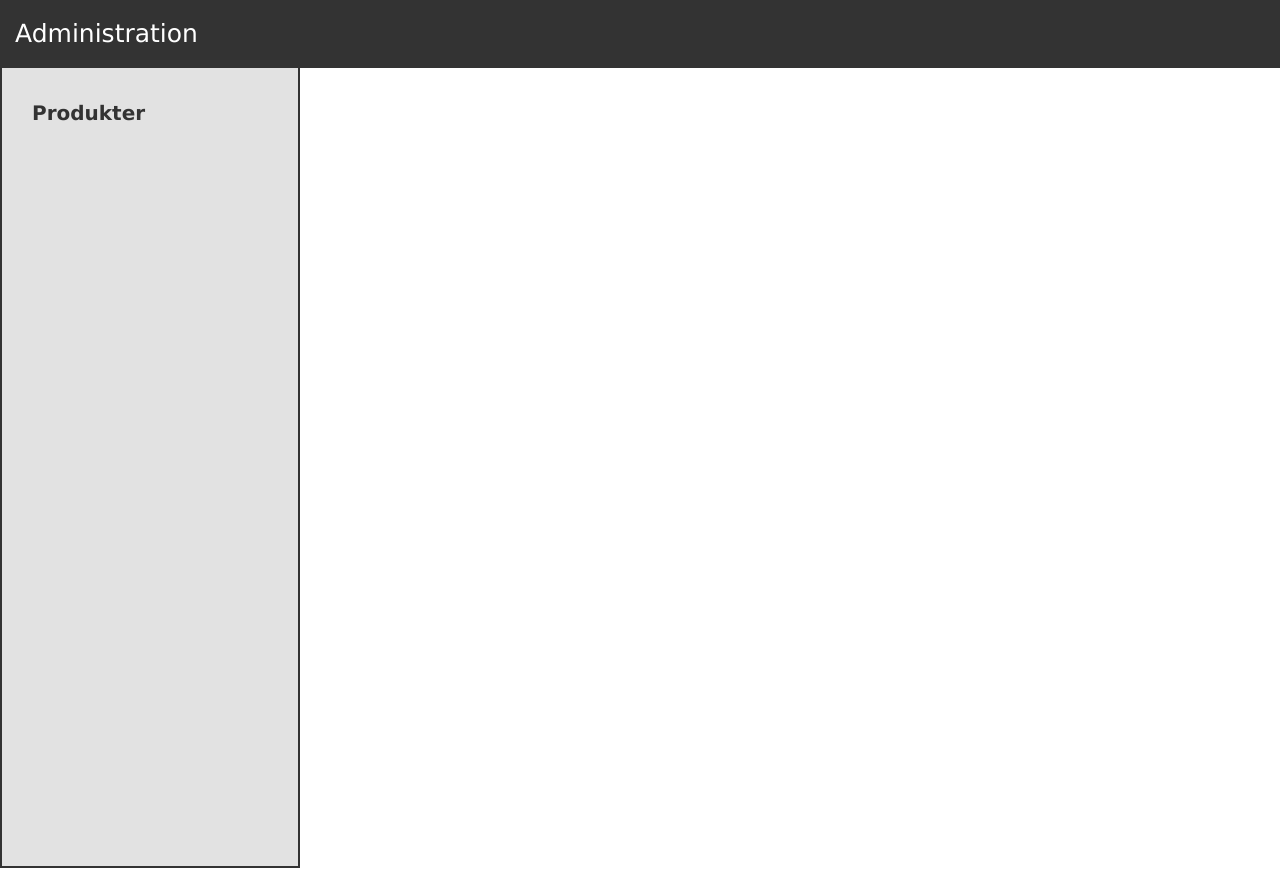
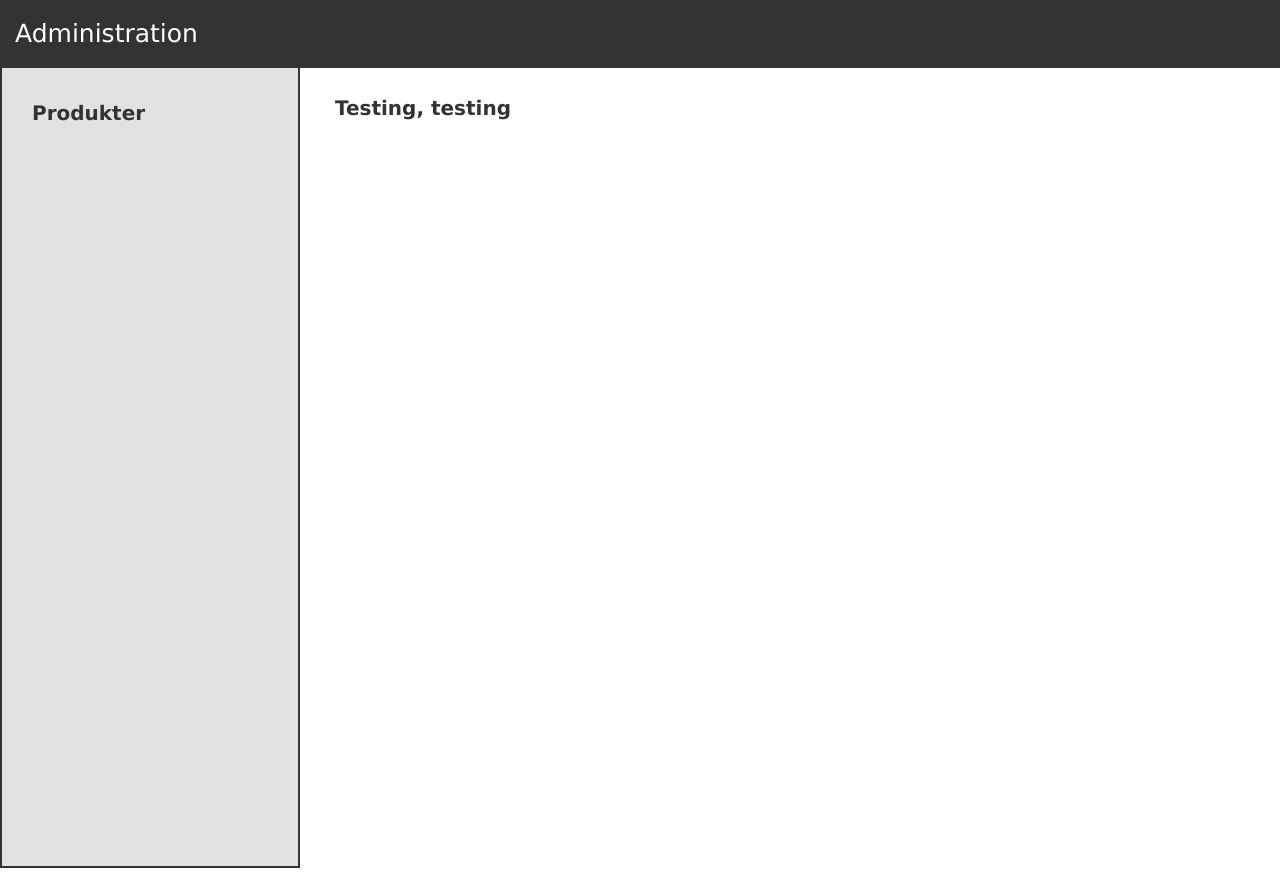
Before and after one commit to simixes/FreakyFashion, a React (Vite) app in the folder client/: page /admin/products in a window 1280 px wide. Built offline with nearby package versions, Linux system fonts and the light colour scheme; no server answers.

Commit message:
Added AdminLayout as a Layout for real

```diff
--- a/client/src/App.jsx
+++ b/client/src/App.jsx
@@ -10,6 +10,7 @@ import 'bootstrap/dist/css/bootstrap.min.css';
 import Basket from './pages/Basket/Basket';
 import AdminPage from './pages/Admin/AdminPage'
 import SiteLayout from './layout/SiteLayout';
+import AdminLayout from './layout/AdminLayout';
 
 function App() {
   const [products, setProducts] = useState([]);
@@ -33,8 +34,10 @@ function App() {
           <Route path='/basket' element={<Basket products={products} />} />
         </Route>
 
-        <Route path="/admin/products" element={<AdminPage />} />
-        {/* <Route path="/admin/products/new" element={} /> */}
+        <Route element={<AdminLayout />} >
+          <Route path="/admin/products" element={<AdminPage />} />
+          {/* <Route path="/admin/products/new" element={} /> */}
+        </Route>
 
       </Routes>
     </Router>
--- a/client/src/components/Admin/AdminLayout.jsx
+++ b/client/src/layout/AdminLayout.jsx
@@ -1,4 +1,5 @@
-import '../Global/Style.css';
+import '../components/Global/Style.css';
+import { Outlet } from "react-router-dom";
 
 const adminText = {
     header: "Administration",
@@ -6,13 +7,13 @@ const adminText = {
 };
 
 
-const AdminLayout = ({children}) => {
+const AdminLayout = () => {
     return (
       <main className="admin">
         <div className="admin-grid" id="header">{adminText.header}</div>
         <div className="admin-grid" id="side-bar">{adminText.sideBar}</div>
         <div className="admin-grid" id="add-new">
-          {children}
+          <Outlet />
         </div>
       </main>
     );
--- a/client/src/pages/Admin/AdminPage.jsx
+++ b/client/src/pages/Admin/AdminPage.jsx
@@ -1,8 +1,9 @@
-import AdminLayout from "../../components/Admin/AdminLayout";
 
 function Basket() {
     return (
-        <AdminLayout />
+        <div>
+            <span>Testing, testing</span>
+        </div>
     );
   }
 
```
